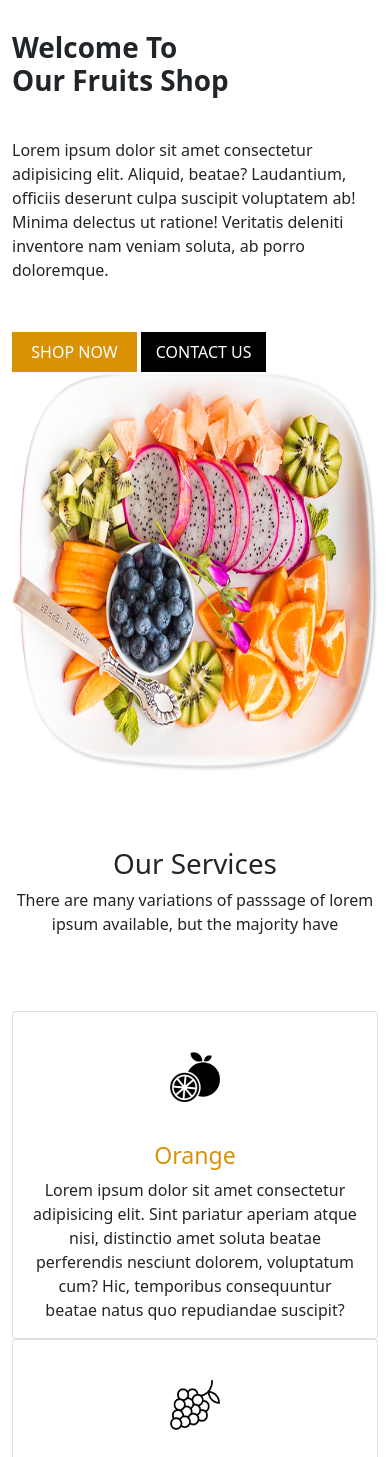
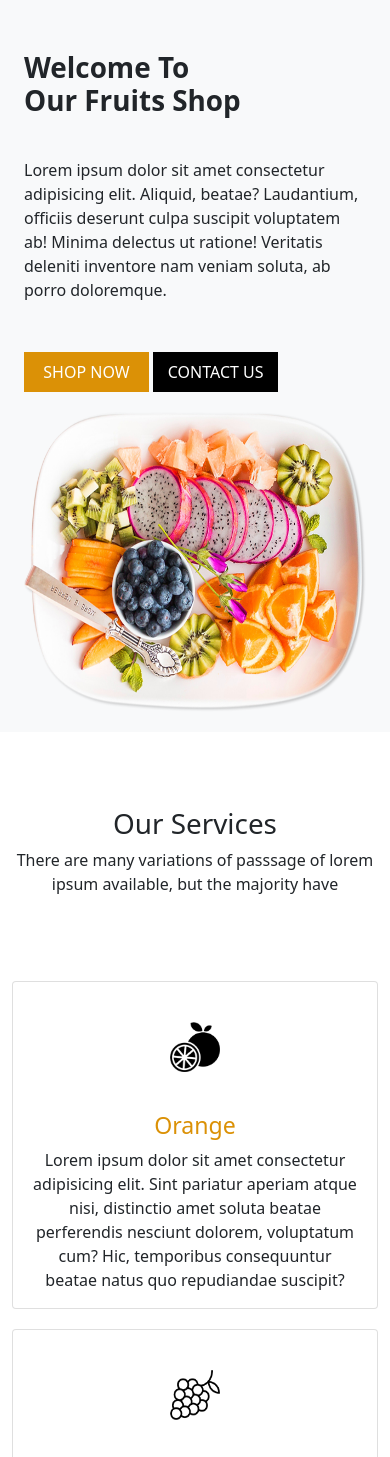
Before and after one commit to Murtaxa-Baig/Assignment-5, a plain HTML site: page index.html in a window 390 px wide. Shown: the part 93-1550 px from the top of the page. Drawn offline with Linux system fonts and the light colour scheme.

Commit message:
Media query add

```diff
--- a/index.html
+++ b/index.html
@@ -52,12 +52,15 @@
 
         <!-- dash board container -->
 
+        <div class="container-fluid dashboard  bg-light">
             <div class="container">
                 <div class="row">
                     <div class="col-md-6 col-lg-6 col-sm-12">
                         <h1 class="heading">Welcome To <br> Our Fruits Shop</h1>
-                    <p>Lorem ipsum dolor sit amet consectetur adipisicing elit. Aliquid, beatae? Laudantium, officiis
-                        deserunt culpa suscipit voluptatem ab! Minima delectus ut ratione! Veritatis deleniti inventore
+                        <p>Lorem ipsum dolor sit amet consectetur adipisicing elit. Aliquid, beatae? Laudantium,
+                            officiis
+                            deserunt culpa suscipit voluptatem ab! Minima delectus ut ratione! Veritatis deleniti
+                            inventore
                             nam veniam soluta, ab porro doloremque.</p>
                         <div class="span_btn">
                             <span>
@@ -70,6 +73,7 @@
                     </div>
                     <div class="col-md-6 col-lg-6 col-sm-12">
                         <img src="./Images/slide-img.png" alt="" class=" slide_image">
+                    </div>
                 </div>
             </div>
         </div>
@@ -190,7 +194,7 @@
         </div>
 
 
-        <!-- contact usa part -->
+        <!-- contact us part -->
 
         <div class="container">
             <div class="row contact_row">
@@ -203,7 +207,7 @@
                     <button class="send_btn">Send</button>
                 </div>
                 <div class="col-md-2 col-lg-2 col-sm-12">
-                    <img src="./Images/orange-dish.png" alt="">
+                    <img src="./Images/orange-dish.png" alt="" class="orange_dish">
                 </div>
             </div>
         </div>
--- a/style.css
+++ b/style.css
@@ -1,6 +1,7 @@
 .body_div {
     padding: 0px;
     margin: 0px;
+    width: 100%;
 }
 
 .navbar_brand {
@@ -22,6 +23,9 @@
 .li_item {
     margin: 0px 10px;
     font-size: 20px;
+}
+.dashboard{
+    padding-top: 20px;
 }
 
 .heading {
@@ -132,6 +136,9 @@
     display: flex;
     justify-content: space-between;
 }
+.orange_dish{
+    height: 400px;
+}
 
 #input_field {
     margin-top: 50px;
@@ -178,3 +185,19 @@
 .text-dark {
     text-decoration: none;
 }
+
+
+
+@media only screen and (max-width: 768px){
+    .slide_image{
+        height: 300px;
+        width: 100%;
+        margin: 20px auto;
+    }
+    .card{
+        margin: 10px auto;
+    }
+    .orange_dish{
+        height: 300px;
+    }
+}
```
Lines whose indentation alone changed are shown as unchanged.
